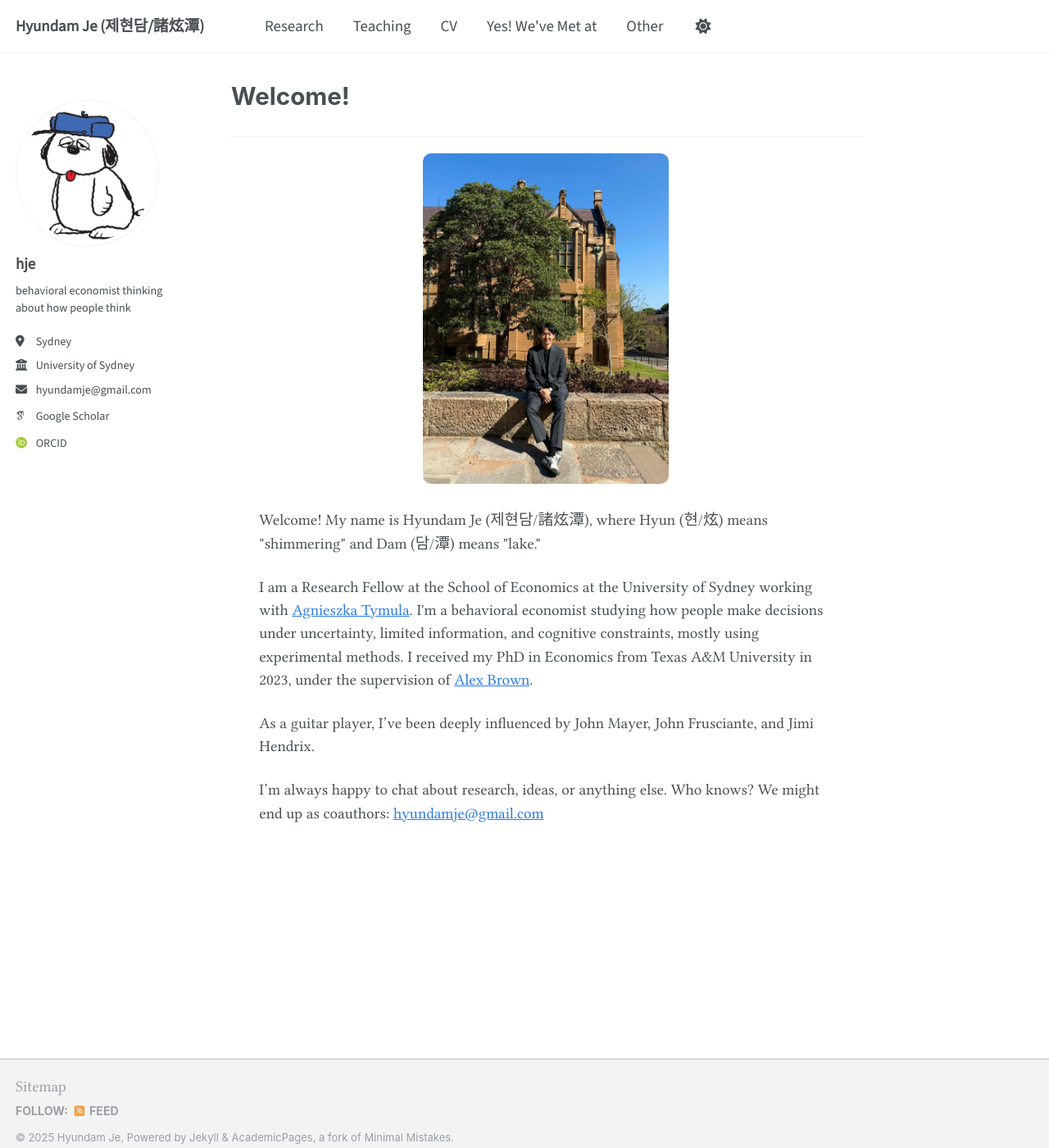
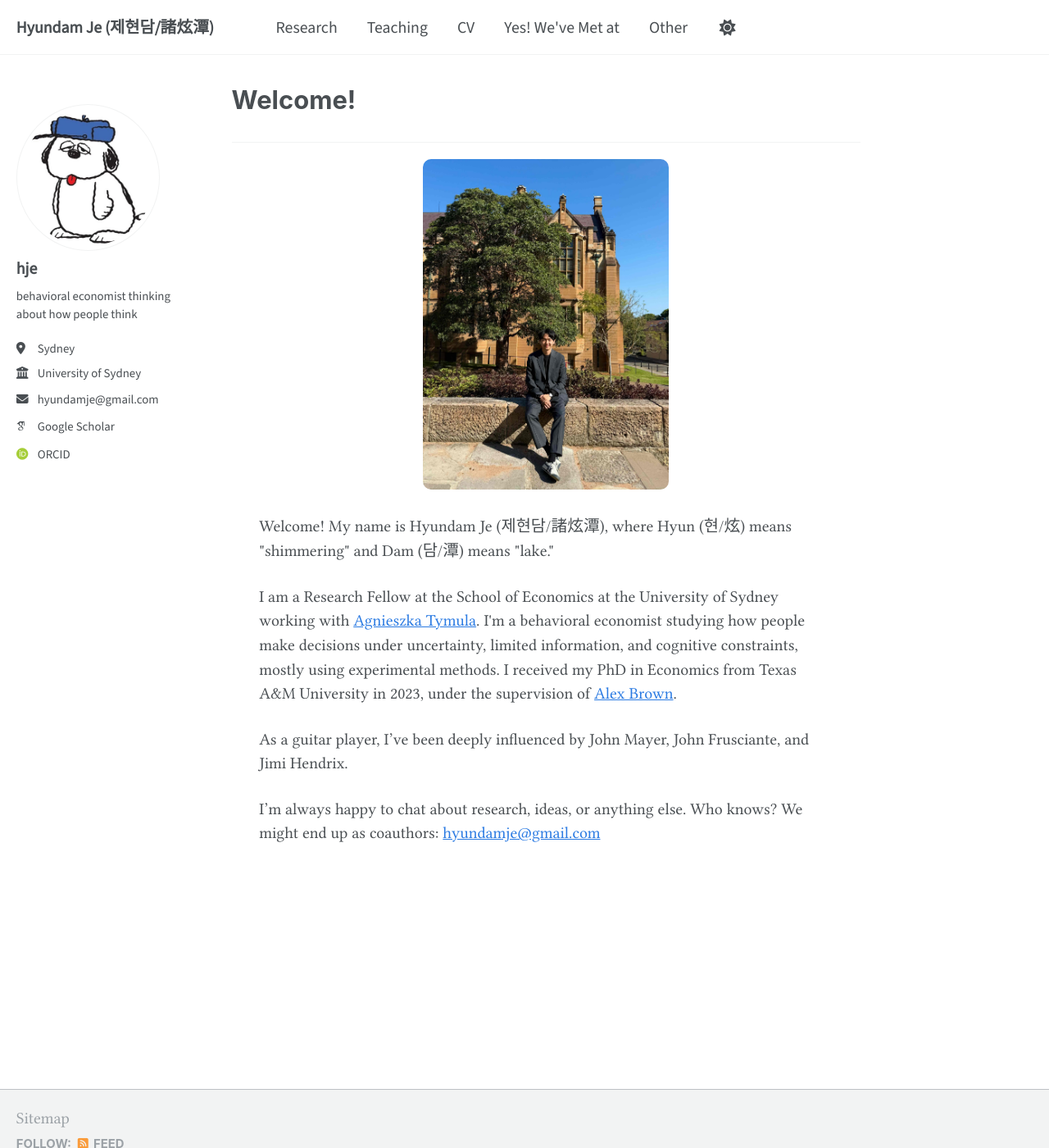
Before and after one commit to hyundamje/hyundamje.github.io, a Jekyll site: the page built from _pages/about.md, in a window 1280 px wide and 1400 px high. Shown: the whole window at 82% size. Built offline with Jekyll 4.4.1, drawn with Linux system fonts in a browser that asks for light colours; some web fonts are replaced.

Commit message:
Update _base.scss

```diff
--- a/_sass/layout/_base.scss
+++ b/_sass/layout/_base.scss
@@ -45,7 +45,7 @@ body {
   font-family:  'Libertine', serif;
 
     line-height: 1.5;
-    font-size: 1.05rem;
+    font-size: 1.1rem;
     font-weight: 400;
 
   &.overflow--hidden {
```
